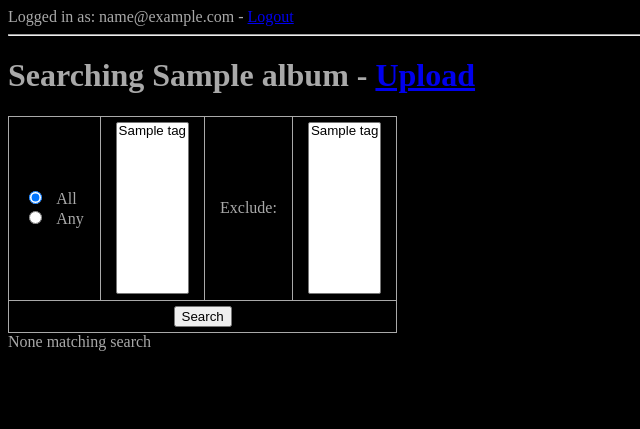
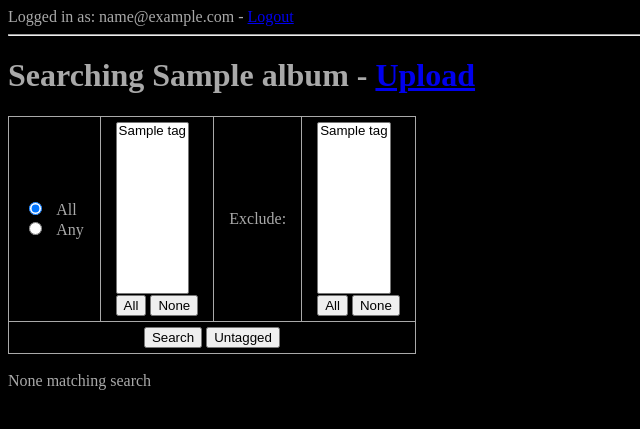
Before and after one commit to ftc16072/managePhotos, a Django app: page /photos/1/search/ in a window 1280 px wide. Shown: the top 429 px of the page, without its empty margins (0-640 px from the left). Run offline with Django 4.2, Linux system fonts and the light colour scheme; a user stored in the database is signed in; tables that the repository leaves empty hold one stand-in row (values such as "Sample post").

Commit message:
Add searching for untagged

```diff
--- a/photos/static/photos/style.css
+++ b/photos/static/photos/style.css
@@ -31,3 +31,9 @@ h1.error {
   background-color: red;
   color: white;
 }
+
+a img {
+  border: 2px blue dashed;
+  border-radius: 10px;
+  padding: 5px;
+}
--- a/photos/templates/photos/base.html
+++ b/photos/templates/photos/base.html
@@ -8,6 +8,13 @@
     <meta name="viewport" content="width=device-width, initial-scale=1">
     <link rel="stylesheet" type="text/css" href="{% static 'photos/style.css' %}" />
     <link rel="shortcut icon" href="{%  static 'photos/favicon.ico' %}">
+    <script>
+       function setAllOptions(select, newValue){
+          Array.prototype.forEach.call(select.options, function(option, index) {
+            option.selected = newValue;
+          });
+        }
+    </script>
 </head>
 <body>
 Logged in as: {{ user.get_username }}  - <a href="{% url 'logout' %}?next={{ request.path }}">Logout</a>
--- a/photos/templates/photos/search.html
+++ b/photos/templates/photos/search.html
@@ -2,7 +2,7 @@
 {% block title %}Search{% endblock %}
 {% block content %}
 
-<form method="post" enctype="multipart/form-data">
+<form method="post" id="search" enctype="multipart/form-data">
 {% csrf_token %}
 
 <H1>Searching {{ album }} - <A href="{% url 'upload' album_id=album.id %}">Upload</A></H1>
@@ -19,23 +19,42 @@
    {% for tag in tags %}
      <option value="{{ tag.id }}">{{ tag }}</option>
    {% endfor %}
-</select></td>
+</select>
+<br/>
+<input type="button" onclick='setAllOptions(include_tags, true)' value="All"/>
+<input type="button" onclick='setAllOptions(include_tags, false)' value="None"/>
+</td>
       <td><label for="exclude_tags">Exclude:</label></td>
     <td>
 <select name="exclude_tags" id="exclude_tags" size=10 multiple>
    {% for tag in tags %}
      <option value="{{ tag.id }}">{{ tag }}</option>
    {% endfor %}
-</select></td>
+</select>
+<br/>
+<input type="button" onclick='setAllOptions(exclude_tags, true)' value="All"/>
+<input type="button" onclick='setAllOptions(exclude_tags, false)' value="None"/>
+</td>
+<script>
+  function findUntagged(){
+    setAllOptions(include_tags, false);
+    setAllOptions(exclude_tags, true);
+    document.getElementById("search").submit();
+  }
+</script>
 <tr>
   <td colspan=4>
     <div style="text-align: center">
 <input type="submit" value="Search">
+<input type="button" onclick='findUntagged()' value="Untagged"/>
 </div>
 </td>
 </tr>
  </table>
 </form>
+
+<br/>
+
 {% if photos %}
 <table>
   <tr><th>By</th><th>Image</th><th>Tags</th></tr>
```
Also changed, not shown: README.md.
